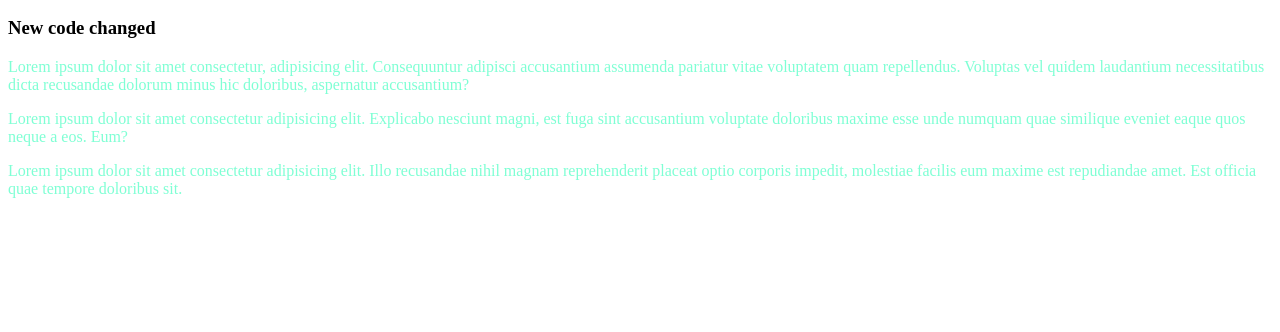
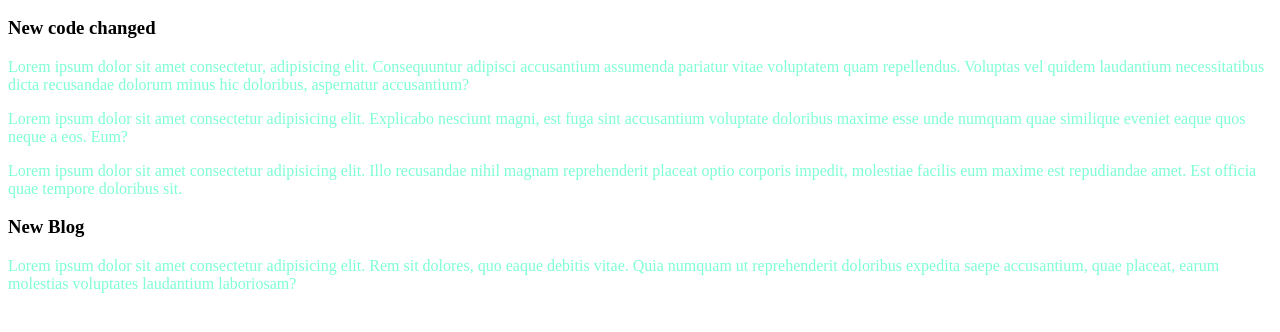
Before and after one commit to Saikatsaha95/my-first-repo, a plain HTML site: page index.html in a window 1280 px wide. Shown: the part 110-442 px from the top of the page. Drawn offline with Linux system fonts and the light colour scheme.

Commit message:
added blog

```diff
--- a/index.html
+++ b/index.html
@@ -31,5 +31,15 @@
       facilis eum maxime est repudiandae amet. Est officia quae tempore
       doloribus sit.
     </p>
+
+    <div>
+      <h3>New Blog</h3>
+      <p>
+        Lorem ipsum dolor sit amet consectetur adipisicing elit. Rem sit
+        dolores, quo eaque debitis vitae. Quia numquam ut reprehenderit
+        doloribus expedita saepe accusantium, quae placeat, earum molestias
+        voluptates laudantium laboriosam?
+      </p>
+    </div>
   </body>
 </html>
```
